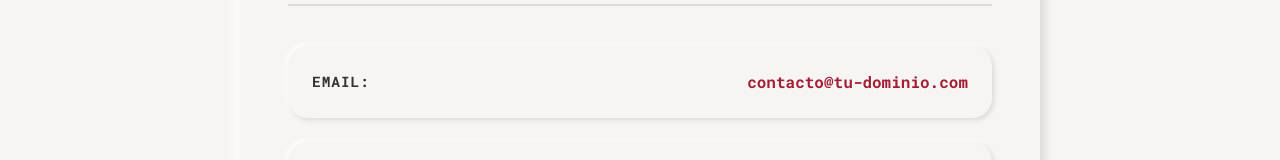
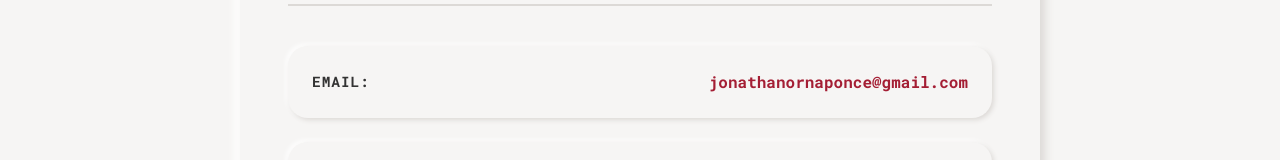
Before and after one commit to Gabo-Dev/Portfolio, an Angular app: page /contact in a window 1280 px wide. Shown: the part 307-467 px from the top of the page. Built offline with nearby package versions, Linux system fonts and the light colour scheme.

Commit message:
feat(contact): add email address to contact page

```diff
--- a/src/app/pages/contact/contact.component.html
+++ b/src/app/pages/contact/contact.component.html
@@ -7,7 +7,7 @@
   <ul class="contact-list">
     <li class="contact-item">
       <span class="contact-label">Email:</span>
-      <a href="mailto:contacto@tu-dominio.com" class="contact-link">contacto@tu-dominio.com</a>
+      <a href="mailto:jonathanornaponce@gmail.com" class="contact-link">jonathanornaponce@gmail.com</a>
     </li>
     <li class="contact-item">
       <span class="contact-label">LinkedIn:</span>
```
